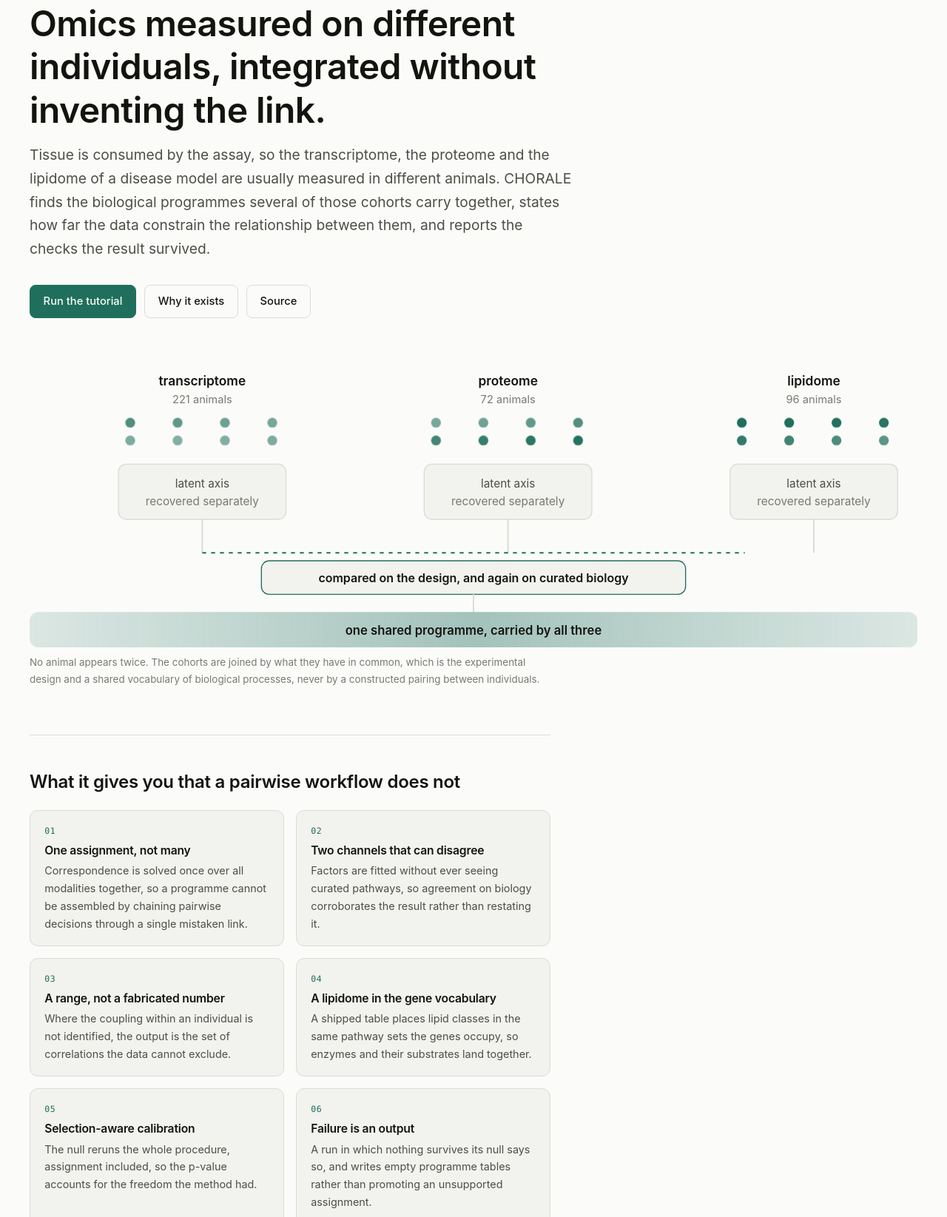
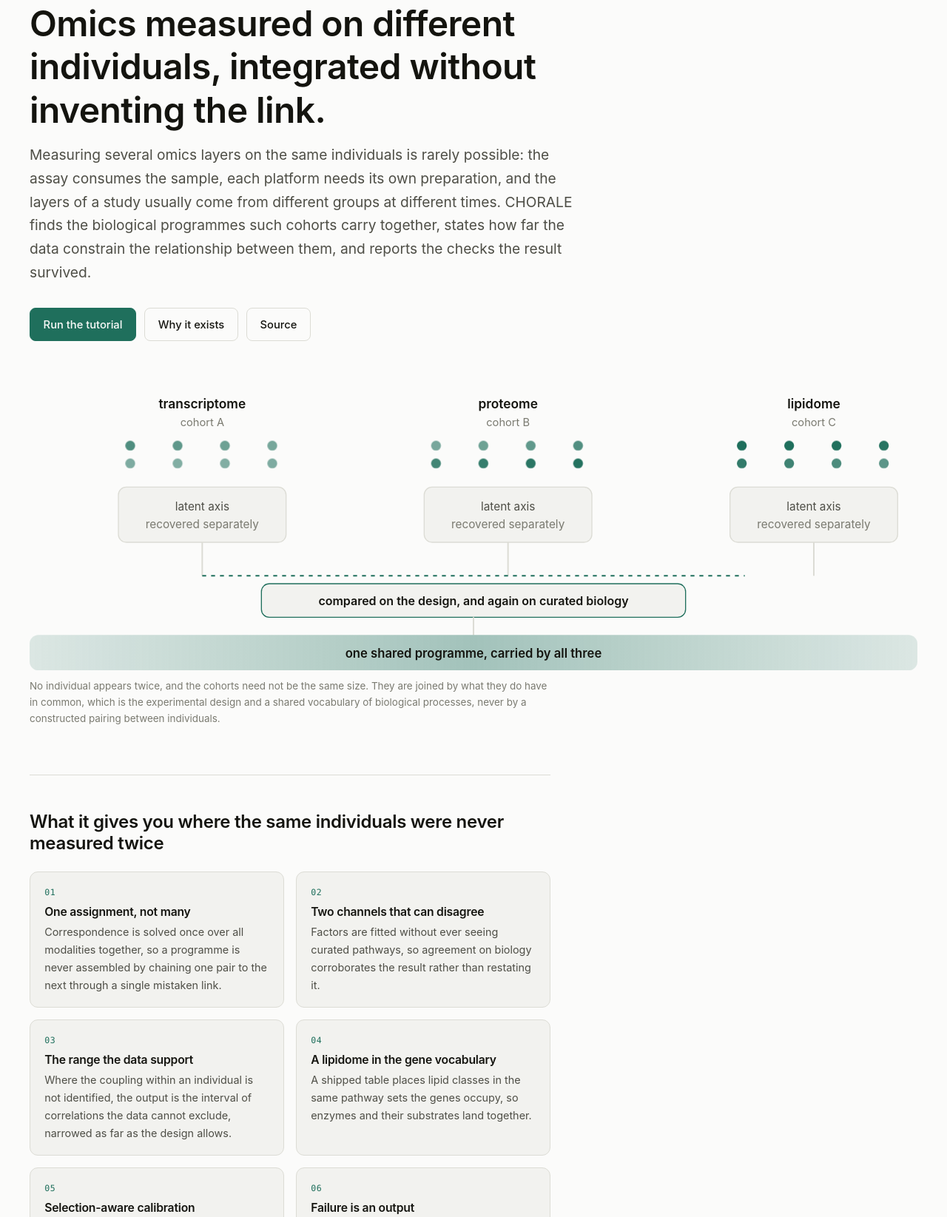
Before and after one commit to lescailab/chorale, an Astro site in the folder site/: page / in a window 1280 px wide. Shown: the part 157-1802 px from the top of the page at 74% size. Built offline with nearby package versions, Linux system fonts and the light colour scheme; Astro itself is replaced by a stand-in of ours.

Commit message:
Describe the method rather than the dataset it was run on
The narrative pages had taken the shape of the first study the pipeline was
exercised on. The case for disjoint cohorts rested on tissue consumption in
animal models, the stages spoke of animals where they meant samples, and the
landing page printed the cohort sizes of that study as though they were
dimensions of the tool.

The opening now gives the three reasons a same-sample design is rarely reached:
the assay consumes or alters the material, each platform imposes its own
preparation, and the layers of a study usually come from different groups at
different times under separate funding. Samples and individuals replace animals
throughout, so nothing in the text confines the method to one organism.

The landing page compares against workflows that require the same individuals
in every modality, which is the design a reader recognises, rather than against
a pairwise one. Its figure labels three cohorts instead of quoting one study's
counts.

```diff
--- a/site/src/pages/index.astro
+++ b/site/src/pages/index.astro
@@ -36,10 +36,11 @@ const base = import.meta.env.BASE_URL.replace(/\/$/, '');
   <p class="eyebrow">R package · disjoint-cohort multi-omics</p>
   <h1>Omics measured on different individuals, integrated without inventing the link.</h1>
   <p class="lede">
-    Tissue is consumed by the assay, so the transcriptome, the proteome and the lipidome of a
-    disease model are usually measured in different animals. CHORALE finds the biological
-    programmes several of those cohorts carry together, states how far the data constrain the
-    relationship between them, and reports the checks the result survived.
+    Measuring several omics layers on the same individuals is rarely possible: the assay consumes
+    the sample, each platform needs its own preparation, and the layers of a study usually come
+    from different groups at different times. CHORALE finds the biological programmes such
+    cohorts carry together, states how far the data constrain the relationship between them, and
+    reports the checks the result survived.
   </p>
   <div class="btnrow">
     <a class="btn" href={base + '/tutorial'}>Run the tutorial</a>
@@ -49,7 +50,7 @@ const base = import.meta.env.BASE_URL.replace(/\/$/, '');
 </section>
 
 <section class="fig reveal">
-  <svg viewBox="0 0 900 286" role="img" aria-label="Three cohorts of animals with no individual in common, each yielding a latent axis, compared through the experimental design and through curated biology to give one shared programme.">
+  <svg viewBox="0 0 900 286" role="img" aria-label="Three cohorts with no individual in common, each yielding a latent axis, compared through the experimental design and through curated biology to give one shared programme.">
     <defs>
       <linearGradient id="g" x1="0" x2="1">
         <stop offset="0" style="stop-color:var(--accent);stop-opacity:.14"/>
@@ -61,7 +62,7 @@ const base = import.meta.env.BASE_URL.replace(/\/$/, '');
     {[0,1,2].map((i) => {
       const x = 90 + i * 310;
       const label = ['transcriptome','proteome','lipidome'][i];
-      const n = ['221 animals','72 animals','96 animals'][i];
+      const n = ['cohort A','cohort B','cohort C'][i];
       return (
         <g>
           <text x={x + 85} y="20" text-anchor="middle" font-size="13" class="t-strong">{label}</text>
@@ -87,20 +88,20 @@ const base = import.meta.env.BASE_URL.replace(/\/$/, '');
     <text x="450" y="273" text-anchor="middle" font-size="12.5" class="t-strong">one shared programme, carried by all three</text>
   </svg>
   <p class="cap">
-    No animal appears twice. The cohorts are joined by what they have in common, which is the
-    experimental design and a shared vocabulary of biological processes, never by a constructed
-    pairing between individuals.
+    No individual appears twice, and the cohorts need not be the same size. They are joined by
+    what they do have in common, which is the experimental design and a shared vocabulary of
+    biological processes, never by a constructed pairing between individuals.
   </p>
 </section>
 
 <section class="band prose reveal">
-  <h2>What it gives you that a pairwise workflow does not</h2>
+  <h2>What it gives you where the same individuals were never measured twice</h2>
   <div class="cards">
     <div class="card">
       <span class="num">01</span>
       <h3>One assignment, not many</h3>
-      <p>Correspondence is solved once over all modalities together, so a programme cannot be
-         assembled by chaining pairwise decisions through a single mistaken link.</p>
+      <p>Correspondence is solved once over all modalities together, so a programme is never
+         assembled by chaining one pair to the next through a single mistaken link.</p>
     </div>
     <div class="card">
       <span class="num">02</span>
@@ -110,9 +111,9 @@ const base = import.meta.env.BASE_URL.replace(/\/$/, '');
     </div>
     <div class="card">
       <span class="num">03</span>
-      <h3>A range, not a fabricated number</h3>
-      <p>Where the coupling within an individual is not identified, the output is the set of
-         correlations the data cannot exclude.</p>
+      <h3>The range the data support</h3>
+      <p>Where the coupling within an individual is not identified, the output is the interval of
+         correlations the data cannot exclude, narrowed as far as the design allows.</p>
     </div>
     <div class="card">
       <span class="num">04</span>
@@ -159,8 +160,8 @@ const base = import.meta.env.BASE_URL.replace(/\/$/, '');
   </p>
   <p>
     Alongside it, <code>chorale_leave_one_out()</code> reports what happens to each programme when a
-    modality is removed, which is what separates a result integration produced from one a single
-    layer produced and the others accompanied.
+    modality is removed, which separates a programme the integration produced from one a single
+    layer carried while the others followed along.
   </p>
 </section>
 
@@ -169,8 +170,8 @@ const base = import.meta.env.BASE_URL.replace(/\/$/, '');
   <div class="cards">
     <div class="card">
       <h3>Deposited cohorts</h3>
-      <p>Public transcriptomes, proteomes and lipidomes for one disease model, generated by
-         different groups in different animals.</p>
+      <p>Public transcriptomes, proteomes and lipidomes for one condition, generated by
+         different groups on different individuals.</p>
     </div>
     <div class="card">
       <h3>Uncorrected matrices</h3>
@@ -178,9 +179,9 @@ const base = import.meta.env.BASE_URL.replace(/\/$/, '');
          batch enter as covariates instead.</p>
     </div>
     <div class="card">
-      <h3>Tens to hundreds of animals</h3>
+      <h3>Tens to hundreds of samples</h3>
       <p>Statistics estimable at the cohort sizes bulk multi-omics resources actually reach, with
-         precision that grows with animals rather than with design strata.</p>
+         precision that grows with samples rather than with design strata.</p>
     </div>
   </div>
 </section>
```
Also changed, not shown: 4 other files.
